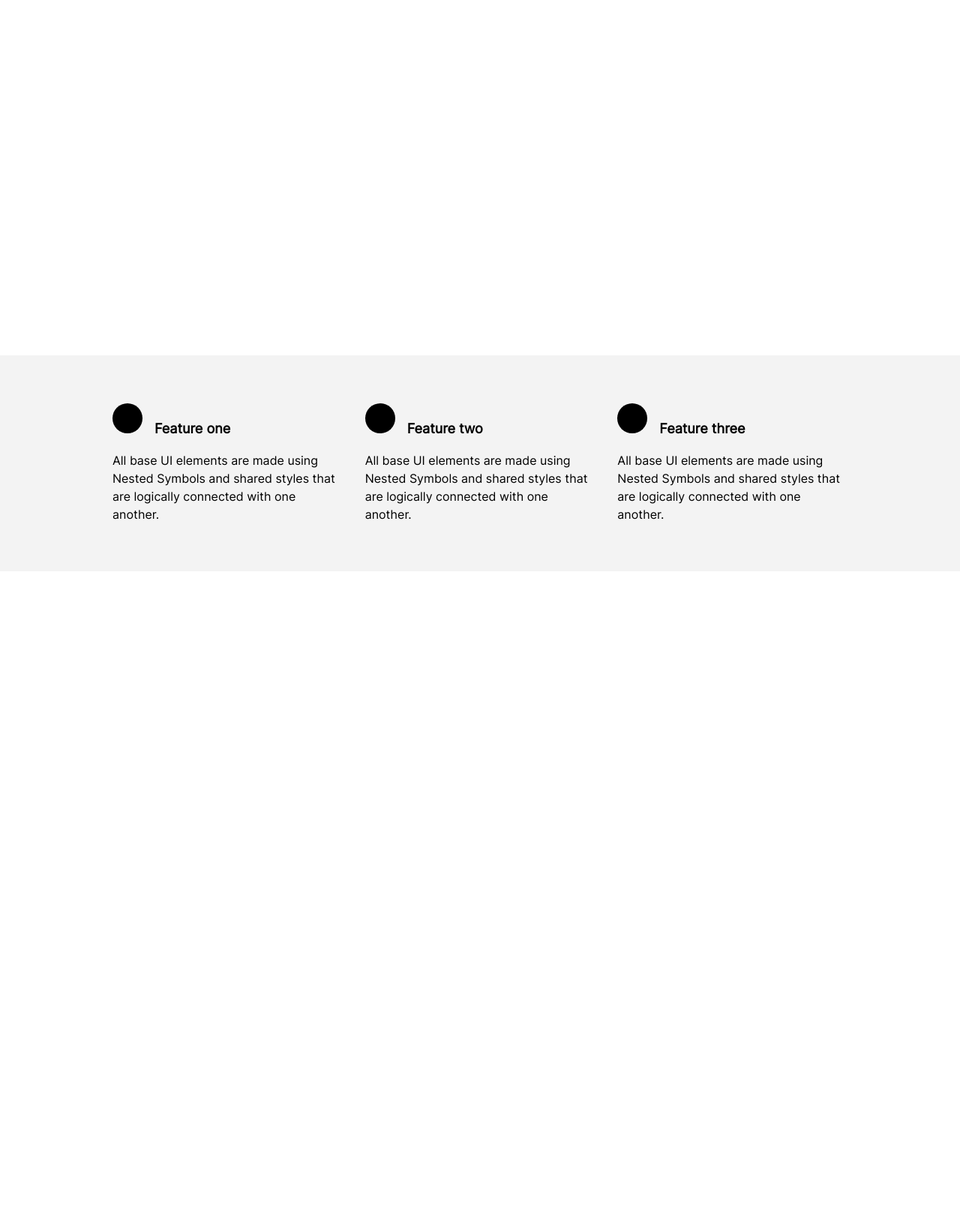
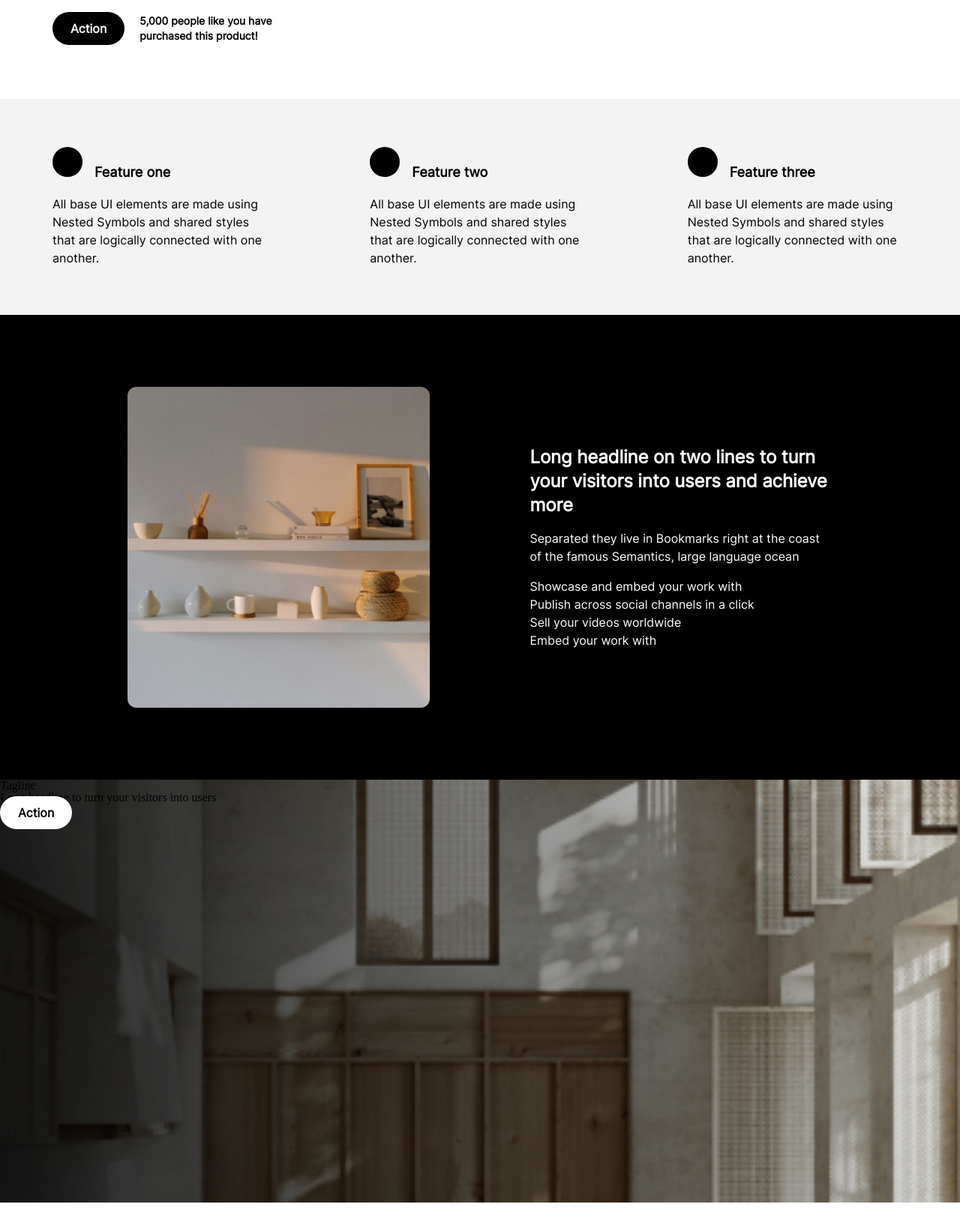
Before and after one commit to NNUTSI/lesson-10, a plain HTML site: page index.html in a window 1280 px wide. Shown: the part 460-2102 px from the top of the page at 75% size. Drawn offline with Linux system fonts and the light colour scheme.

Commit message:
adding section3

```diff
--- a/css/media.css
+++ b/css/media.css
@@ -2,14 +2,15 @@
 @media (max-width: 71440px) {
 }
 
-
-/* Tablet (large) - 1024px */
-@media (max-width: 7024px) {
+/* __________________________________________________ */
+@media (max-width: 1024px) {
+  /* section-1 */
   .section1-main-div {
     flex-direction: column;
+    padding: 32px;
   }
   .section1-left-div {
-    width: 630px;
+    width: 100%;
   }
   .section1-h1 {
     text-align: center;
@@ -18,25 +19,50 @@
     text-align: center;
   }
   .section1-button-div {
+    width: 100%;
     justify-content: center;
+  }
+  .section1-p2 {
+    max-width: 370px;
+    width: 100%;
   }
   .section1-img {
     width: 100%;
     height: 450px;
   }
-
-  /* section-2 */
-  .section2-p {
-    font-size: 16px;
-    font-weight: 400;
-    line-height: 24px;
+  /* section2 */
+  .section2-main-div {
+    padding: 32px;
+  }
+  /* section3 */
+  .section3 {
+    padding: 32px;
+  }
+  .section3-main-div {
+    flex-direction: column;
+  }
+  .section3-img-div {
+    width: 100%;
+    height: 550px;
+  }
+  .section3-text-div {
+    width: 100%;
+    flex-direction: row;
+    align-content: space-between;
+    column-gap: 129px;
   }
 }
 
-/* Tablet (small) - 744px */
+/* _____________________________________________________ */
 @media (max-width: 744px) {
+  /* header */
   .nav-ul {
     gap: 22px;
+  }
+
+  /* section-1 */
+  .section1-left-div {
+    width: 96%;
   }
   .section1-h1 {
     font-size: 40px;
@@ -54,24 +80,40 @@
     width: 100%;
   }
 
-  .section2 {
-    flex-wrap: wrap;
+  /* section-2 */
+  .section2-main-div {
+    flex-direction: column;
   }
   .section2-div {
-    width: 744px;
-    height: 138px;
-    padding: 20px 0px 20px 0px;
-    gap: 10px;
+    width: 100%;
   }
   .section2-h2 {
     text-align: center;
   }
   .section2-p {
-    align-items: center;
+    text-align: center;
+  }
+
+  /* section3 */
+  .section3-main-div {
+    padding: 24px;
+  }
+  .section3-img-div {
+    width: 100%;
+    height: 550px;
+  }
+  .section3-h2 {
+    text-align: center;
+  }
+  .section3-text-div {
+    flex-direction: column;
+    text-align: center;
   }
 }
 
+/* ______________________________________________ */
 @media (max-width: 540px) {
+  /* header */
   .nav-ul {
     display: none;
   }
@@ -82,6 +124,7 @@
     display: block;
   }
 }
-/* mobile - 375px */
+
+/* _________________________________________________ */
 @media (max-width: 375px) {
 }
--- a/css/style.css
+++ b/css/style.css
@@ -27,12 +27,15 @@ body {
   color: #000000;
 }
 .button {
-  width: 100px;
-  height: 48px;
   border-radius: 32px;
   background-color: #000000;
   color: white;
   padding: 12px 24px;
+  font-family: "Inter";
+  font-size: 16px;
+  font-weight: 700;
+  line-height: 24px;
+  text-align: center;
 }
 .fa-bars {
   display: none;
@@ -47,21 +50,20 @@ body {
   width: 96%;
   margin: 0 auto;
   display: flex;
+  flex-direction: row;
   align-items: center;
   gap: 32px 130px;
 }
 .section1-left-div {
   width: 490px;
-  height: 288px;
   display: flex;
   flex-direction: column;
-  justify-content: space-between;
+  row-gap: 40px;
 }
 .section1-title-div {
-  height: 200px;
   display: flex;
   flex-direction: column;
-  justify-content: space-between;
+  row-gap: 24px;
 }
 .section1-h1 {
   font-family: "Inter";
@@ -74,10 +76,8 @@ body {
   font-size: 18px;
   font-weight: 400;
   line-height: 28px;
-  text-align: left;
 }
 .section1-button-div {
-  height: 48px;
   display: flex;
   align-items: center;
   column-gap: 20px;
@@ -103,15 +103,19 @@ body {
 /* section-2 */
 .section2 {
   background-color: #f3f3f3;
+  padding-top: 64px;
+  padding-bottom: 64px;
+}
+.section2-main-div {
+  max-width: 1140px;
+  width: 96%;
   margin: 0 auto;
   display: flex;
-  padding: 64px 150px 64px 150px;
-  justify-content: center;
-  gap: 30px;
+  align-items: center;
+  gap: 30px 130px;
 }
 .section2-div {
-  max-width: 360px;
-  width: 100%;
+  width: 360px;
 }
 .section2-h2 {
   font-family: "Inter";
@@ -137,3 +141,75 @@ body {
   display: inline-block;
   margin-right: 16px;
 }
+
+/* section-3 */
+.section3 {
+  background-color: black;
+  padding: 96px 150px;
+}
+.section3-main-div {
+  max-width: 1140px;
+  width: 96%;
+  margin: 0 auto;
+  display: flex;
+  align-items: center;
+  gap: 64px 133px;
+}
+.section3-img-div {
+  background-image: url(/pic/2.1.jpg);
+  width: 503.5px;
+  height: 428px;
+  border-radius: 12px;
+  background-size: contain;
+  background-position: center;
+  background-repeat: no-repeat;
+  background-size: cover;
+}
+.section3-text-div {
+  width: 503.5px;
+  display: flex;
+  flex-direction: column;
+  align-content: space-between;
+  row-gap: 16px;
+}
+.section3-h2 {
+  font-family: "Inter";
+  font-size: 24px;
+  font-weight: 900;
+  line-height: 32px;
+  letter-spacing: -0.10000000149011612px;
+  text-align: left;
+  color: #ffffff;
+}
+.section3-div {
+  display: flex;
+  flex-direction: column;
+  align-content: space-between;
+  row-gap: 16px;
+}
+.section3-p {
+  font-family: "Inter";
+  font-size: 16px;
+  font-weight: 400;
+  line-height: 24px;
+  color: #ffffff;
+}
+
+/* section4 */
+.white {
+  background-color: white;
+  color: #000000;
+}
+.section4-bg-div {
+  background-image: url(/pic/3.1.jpg);
+  width: 100%;
+  background-size: contain;
+  background-position: center;
+  background-repeat: no-repeat;
+  background-size: cover;
+  height: 564px;
+}
+.section4-h4 {
+}
+.section4-h2 {
+}
--- a/index.html
+++ b/index.html
@@ -51,6 +51,7 @@
       </div>
     </section>
     <section class="section2">
+      <div class="section2-main-div">
         <div class="section2-div">
           <h2 class="section2-h2">Feature one</h2>
           <p class="section2-p">
@@ -72,11 +73,40 @@
             that are logically connected with one another.
           </p>
         </div>
+      </div>
     </section>
     <section class="section3">
       <div class="section3-main-div">
-        <div class="section3-img"></div>
-        <div class="section3-text-div"></div>
+        <div class="section3-img-div"></div>
+        <div class="section3-text-div">
+          <h2 class="section3-h2">
+            Long headline on two lines to turn your visitors into users and
+            achieve more
+          </h2>
+          <div class="section3-div">
+            <p class="section3-p">
+              Separated they live in Bookmarks right at the coast of the famous
+              Semantics, large language ocean
+            </p>
+            <div class="section3-titles">
+              <p class="section3-p">Showcase and embed your work with</p>
+              <p class="section3-p">
+                Publish across social channels in a click
+              </p>
+              <p class="section3-p">Sell your videos worldwide</p>
+              <p class="section3-p">Embed your work with</p>
+            </div>
+          </div>
+        </div>
+      </div>
+    </section>
+    <section class="section4">
+      <div class="section4-bg-div">
+        <h4 class="section4-h4">Tagline</h4>
+        <h2 class="section4-h2">
+          Long headline to turn your visitors into users
+        </h2>
+        <a href="/index.html"><span class="button white">Action</span></a>
       </div>
     </section>
   </body>
```
Lines whose indentation alone changed are shown as unchanged.
